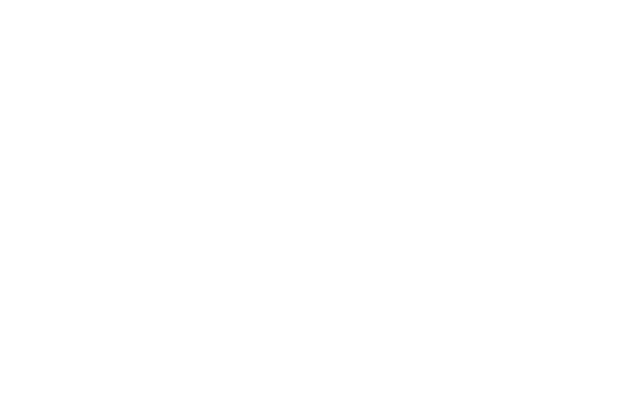
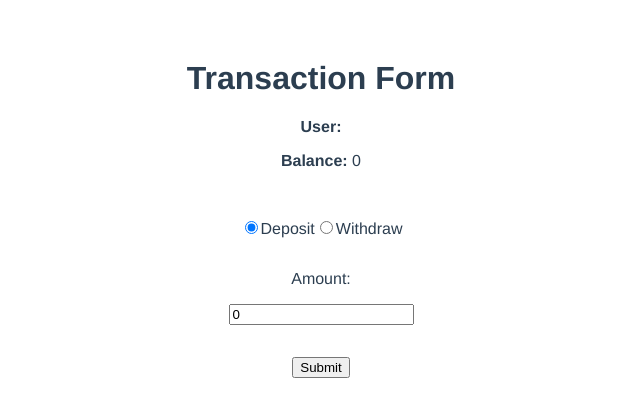
Before and after one commit to Shiou-Ju/cobol-account-management, a Vue app in the folder frontend/: page /user/1/transaction in a window 1280 px wide. Before the commit this address had no page. Shown: the top 416 px of the page, without its empty margins (319-959 px from the left). Built offline with nearby package versions, Linux system fonts and the light colour scheme; no server answers.

Commit message:
feat: add user transaction functionality
- Modified `SingleUserInfo.vue` to include navigation to the new transaction form.
- Created `TransactionForm.vue` to enable deposit and withdrawal transactions for individual users.
- Updated `router/index.js` to include routing for the new transaction form.

```diff
--- a/frontend/src/components/SingleUserInfo.vue
+++ b/frontend/src/components/SingleUserInfo.vue
@@ -2,9 +2,12 @@
   <div>
     <h1>User Information</h1>
     <p><strong>User:</strong> {{ data.user }}</p>
-    <p><strong>Transaction:</strong> {{ data.transaction }}</p>
+    <!-- <p><strong>Transaction:</strong> {{ data.transaction }}</p> -->
     <p><strong>Balance:</strong> {{ data.balance }}</p>
-    <p><strong>Date:</strong> {{ new Date(data.date).toLocaleString() }}</p>
+    <!-- <p><strong>Date:</strong> {{ new Date(data.date).toLocaleString() }}</p> -->
+    <router-link :to="`/user/${data.user}/transaction`"
+      >Transaction</router-link
+    >
   </div>
 </template>
 
--- /dev/null
+++ b/frontend/src/components/TransactionForm.vue
@@ -0,0 +1,123 @@
+<template>
+  <div>
+    <h1>Transaction Form</h1>
+    <form @submit.prevent="submitTransaction">
+      <p><strong>User:</strong> {{ userData.user }}</p>
+      <p><strong>Balance:</strong> {{ userData.balance }}</p>
+
+      <div class="transaction-container">
+        <div class="radio-group">
+          <div>
+            <input
+              type="radio"
+              id="deposit"
+              value="deposit"
+              v-model="transactionType"
+            />
+            <label for="deposit">Deposit</label>
+          </div>
+
+          <div>
+            <input
+              type="radio"
+              id="withdraw"
+              value="withdraw"
+              v-model="transactionType"
+            />
+            <label for="withdraw">Withdraw</label>
+          </div>
+        </div>
+
+        <div class="amount-container">
+          <label for="amount">Amount:</label>
+          <input
+            id="amount"
+            v-model.number="amount"
+            type="number"
+            placeholder="Enter amount"
+          />
+        </div>
+
+        <!-- TODO: make btn prettier -->
+        <button type="submit">Submit</button>
+      </div>
+    </form>
+  </div>
+</template>
+
+<script>
+import { ref, onMounted } from 'vue';
+import axios from 'axios';
+import { useRoute } from 'vue-router';
+
+export default {
+  name: 'TransactionForm',
+  setup() {
+    const userData = ref({ user: '', balance: 0 });
+    const transactionType = ref('deposit');
+    const amount = ref(0);
+    const route = useRoute();
+
+    onMounted(async () => {
+      const userName = route.params.userName;
+      try {
+        const { data } = await axios.get(`/api/user/${userName}`);
+        userData.value = data;
+      } catch (error) {
+        console.error('API call failed:', error);
+      }
+    });
+
+    const submitTransaction = async () => {
+      try {
+        const payload = {
+          user: userData.value.user,
+          transaction:
+            transactionType.value === 'deposit' ? amount.value : -amount.value,
+        };
+
+        // TODO: api needde
+        await axios.post('/api/transaction', payload);
+        // TODO: upadate user info
+      } catch (error) {
+        console.error('Transaction failed:', error);
+      }
+    };
+
+    return {
+      userData,
+      transactionType,
+      amount,
+      submitTransaction,
+    };
+  },
+};
+</script>
+
+<style>
+.transaction-container {
+  display: flex;
+  flex-direction: column;
+  align-items: center;
+  width: 100%;
+  margin: 0 auto;
+}
+
+#amount,
+button[type='submit'] {
+  margin-top: 1rem;
+  margin-bottom: 1rem;
+  display: block;
+}
+
+.radio-group {
+  margin-top: 2rem;
+  display: flex;
+  justify-content: space-around;
+}
+
+.amount-container {
+  margin-top: 2rem;
+  display: block;
+}
+</style>
--- a/frontend/src/router/index.js
+++ b/frontend/src/router/index.js
@@ -1,6 +1,7 @@
 import { createRouter, createWebHistory } from 'vue-router';
 import AppHome from '@/components/AppHome.vue';
 import SingleUserInfo from '@/components/SingleUserInfo.vue';
+import TransactionForm from '@/components/TransactionForm.vue';
 
 const routes = [
   {
@@ -12,6 +13,12 @@
     path: '/user/:userName',
     name: 'SingleUser',
     component: SingleUserInfo,
+    props: true,
+  },
+  {
+    path: '/user/:userName/transaction',
+    name: 'UserTransaction',
+    component: TransactionForm,
     props: true,
   },
 ];
```
